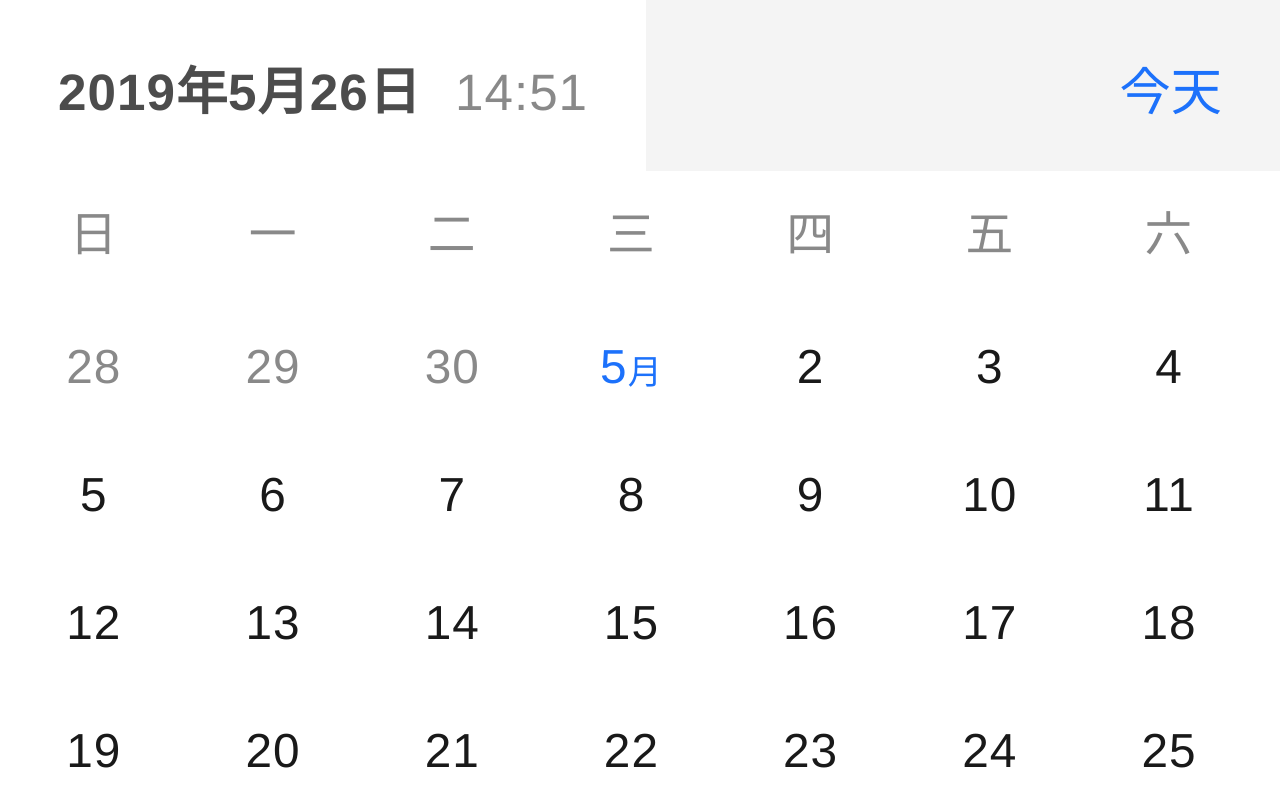
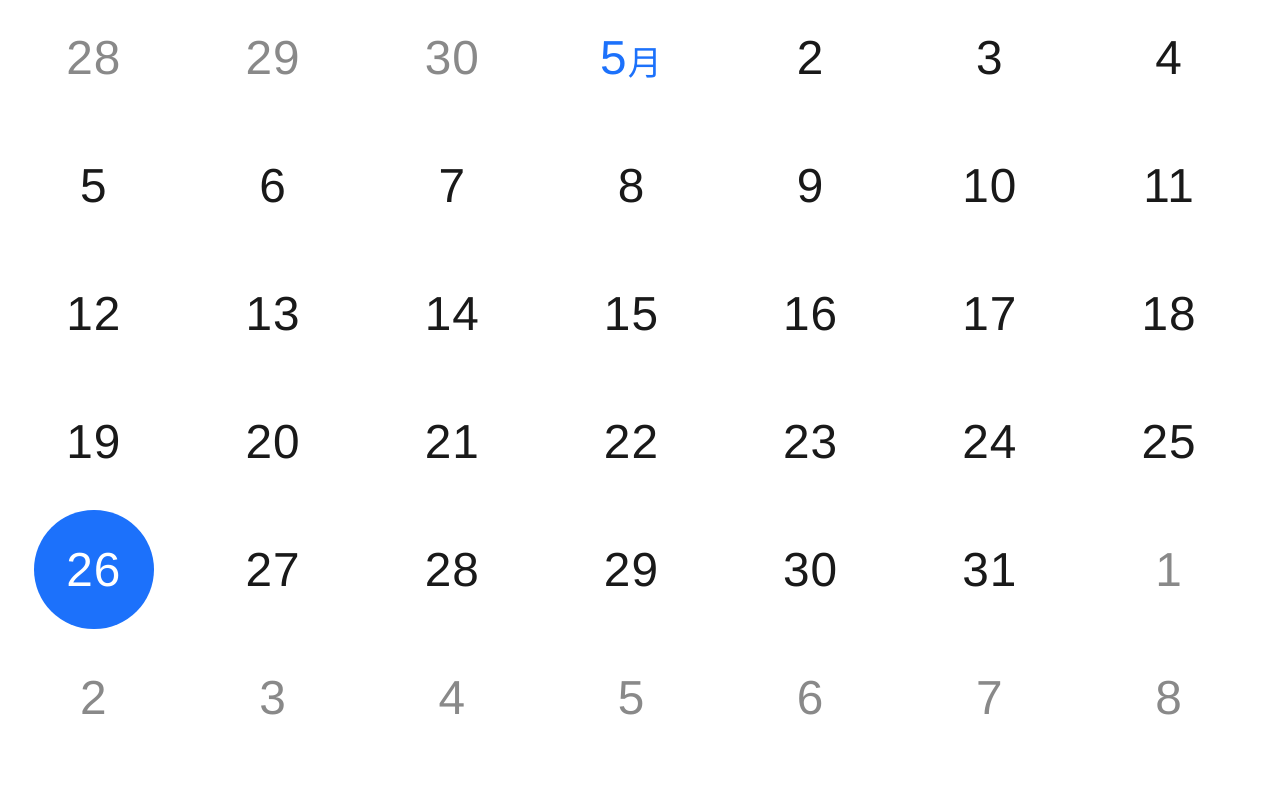
Before and after one commit to TangSY/vue-hash-calendar, a Vue app: page / in a window 1280 px wide. Shown: the top 800 px of the page. Built offline with nearby package versions, Linux system fonts and the light colour scheme; a small style sheet from the web is missing; what vue-ba would draw is missing.

Commit message:
feat：默认dialog模式

```diff
--- a/src/App.vue
+++ b/src/App.vue
@@ -8,7 +8,7 @@
     <div class="body">
         <datetime-picker
                 ref="picker"
-                model="inline"
+                model="dialog"
                 :default-datetime="defaultDatetime"
                 format="YY/MM/DD hh:mm"
                 week-start="sunday"
```
